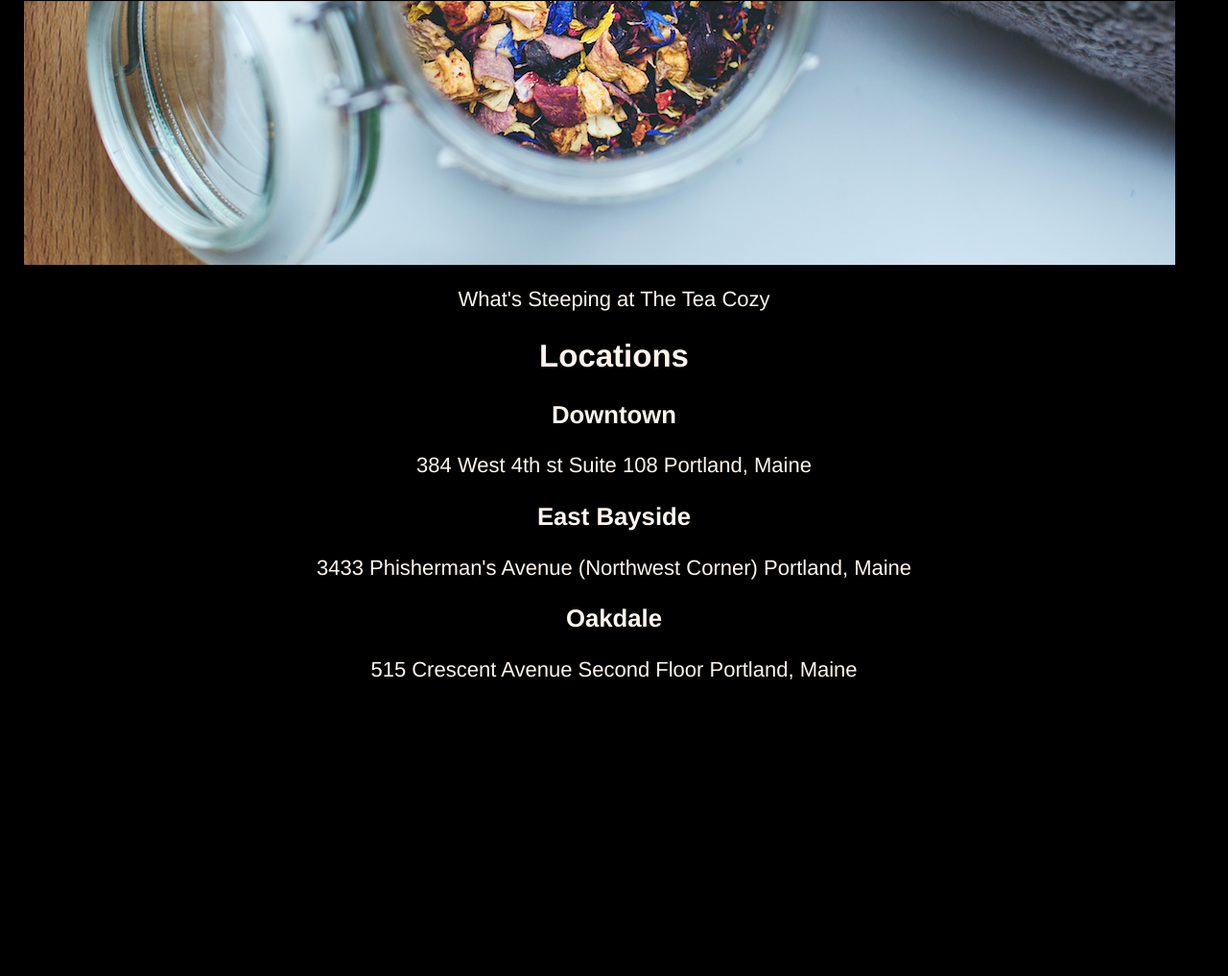
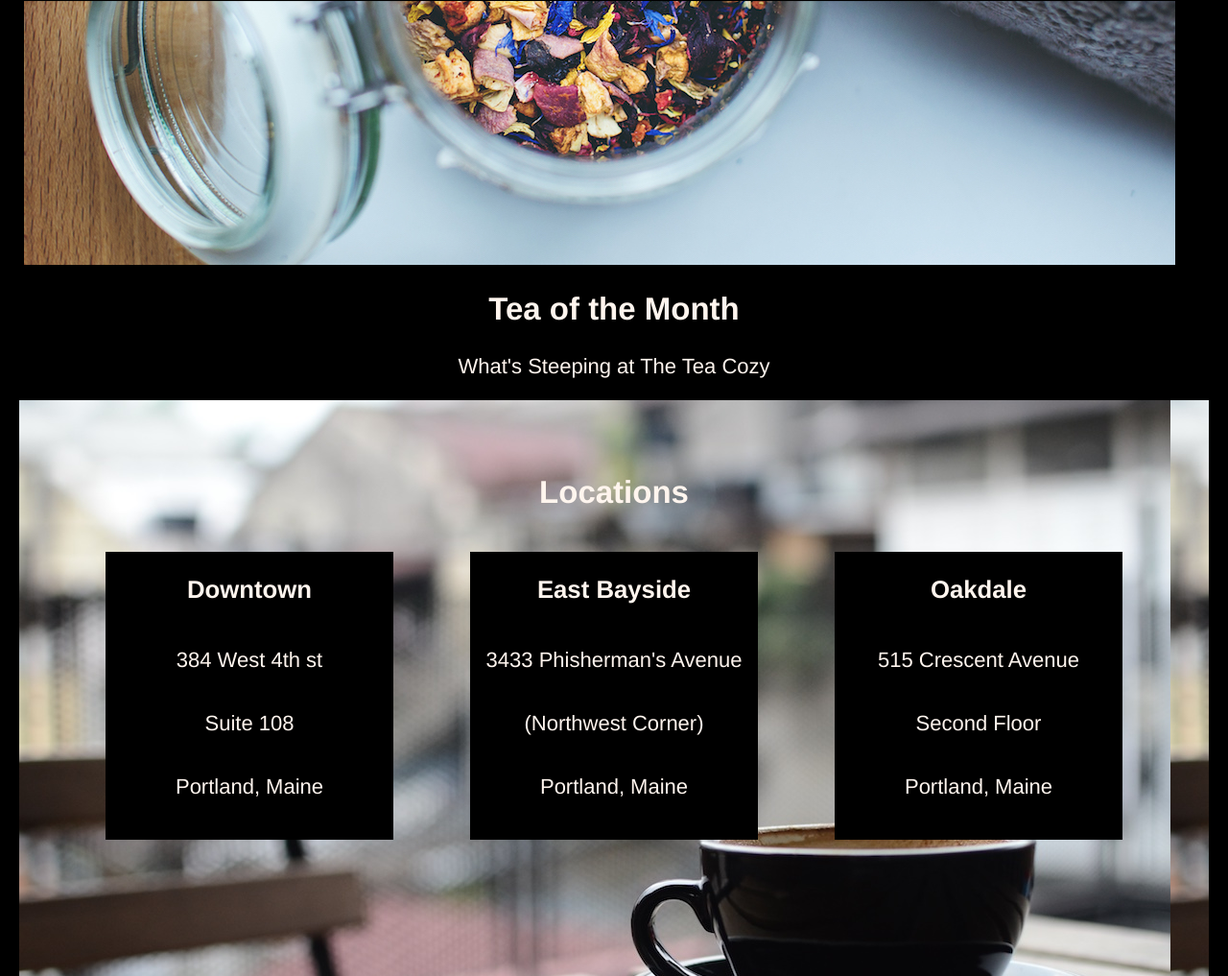
Before and after one commit to bradyhibbard/tea-cozy, a plain HTML site: page index.html in a window 1280 px wide. Shown: the part 494-1511 px from the top of the page at 96% size. Before the commit the page ends 1205 px from the top, so only its background shows below. Drawn offline with Linux system fonts and the light colour scheme.

Commit message:
adding location section

```diff
--- a/index.html
+++ b/index.html
@@ -21,6 +21,7 @@
         </nav>
     </header>
 
+
     <!--Lead Image and Mission Statement Section-->
 
         <div class="lead-image">
@@ -40,6 +41,7 @@
     <!--Location Section-->
 
         <div class="location">
+          <div class="location-child">
             <h2>Locations</h2>
 
               <div class="stores">
@@ -50,7 +52,7 @@
                   <span>Portland, Maine</span>
                 </div>
 
-                <div class="easty-bay">
+                <div class="east-bay">
                   <h3>East Bayside</h3>
                   <span>3433 Phisherman's Avenue</span>
                   <span>(Northwest Corner)</span>
@@ -63,9 +65,9 @@
                   <span>Second Floor</span>
                   <span>Portland, Maine</span>
                 </div>
-              </div>
+            </div>
+          </div>
         </div>
-
 
   </body>
 </html>
--- a/resources/css/style.css
+++ b/resources/css/style.css
@@ -7,7 +7,7 @@ body {
   opaticty: 0.9;
   text-align: center;
   color: seashell;
-  margin: 0;
+  margin: 0 auto;
   padding: 0;
 }
 
@@ -64,8 +64,8 @@ a:visited {
   background-image: url("../images/img-mission-background.jpg");
   margin-left: 25px;
   margin-right: 25px;
+  z-index: 1;
   position: relative;
-  z-index: 1;
   top: 70px;
 }
 
@@ -77,3 +77,83 @@ a:visited {
   transform: translate(-50%, -50%);
   background-color: black;
 }
+
+/*tea of the month*/
+
+.tea-month {
+  z-index: 15;
+  position: relative;
+  top: 70px;
+  z-index: 1;
+
+}
+
+/*location section*/
+
+.location {
+  position: relative;
+  top: 70px;
+  height: 600px;
+  background-image: url("../images/img-locations-background.jpg");
+  z-index: 1;
+  margin: 0 20px;
+
+}
+
+.stores {
+  display: flex;
+  opacity: 1;
+  justify-content: space-around;
+  padding-left: 50px;
+  padding-right: 50px;
+  padding-top: 15px;
+  align-items: center;
+
+}
+
+.downtown {
+  display: flex;
+  flex-direction: column;
+  background-color: black;
+  padding right: 40px;
+  width: 300px;
+  height: 300px;
+  align-items: center;
+
+}
+
+.downtown span {
+  line-height: 3;
+}
+
+.east-bay {
+  display: flex;
+  flex-direction: column;
+  background-color: black;
+  padding right: 40px;
+  width: 300px;
+  height: 300px;
+}
+
+.east-bay span {
+  line-height: 3;
+}
+
+.oakdale {
+  display: flex;
+  flex-direction: column;
+  background-color: black;
+  padding right: 40px;
+  width: 300px;
+  height: 300px;
+}
+
+.oakdale span {
+  line-height: 3;
+}
+
+
+.location-child {
+  padding-top: 50px;
+
+}
```
